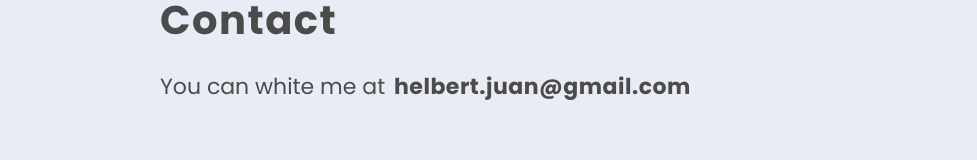
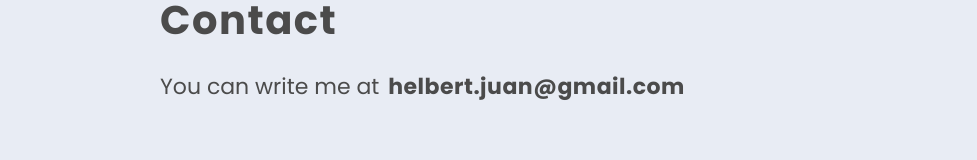
Before and after one commit to juanhelbert/resume, a React (Create React App) app: page / in a window 1280 px wide. Shown: the part 3835-3995 px from the top of the page, without its empty margins (0-977 px from the left). Built offline with nearby package versions, Linux system fonts and the light colour scheme.

Commit message:
Fixing little errors

```diff
--- a/public/index.html
+++ b/public/index.html
@@ -6,7 +6,7 @@
   <link rel="icon" href="%PUBLIC_URL%/favicon.ico" />
   <meta name="viewport" content="width=device-width, initial-scale=1" />
   <meta name="theme-color" content="#000000" />
-  <meta name="description" content="Juan Helbert. A Software Engineer, a frontend developer." />
+  <meta name="description" content="A Software Engineer, a frontend developer." />
   <link rel="apple-touch-icon" href="%PUBLIC_URL%/logo192.png" />
   <!--
       manifest.json provides metadata used when your web app is installed on a
--- a/src/organisms/Content/Content.js
+++ b/src/organisms/Content/Content.js
@@ -40,7 +40,7 @@ const Content = () => {
       <section className='container contact'>
         <Fade>
           <h2>Contact</h2>
-          <p>You can white me at <a href='mailto:helbert.juan@gmail.com'>helbert.juan@gmail.com</a></p>
+          <p>You can write me at <a href='mailto:helbert.juan@gmail.com'>helbert.juan@gmail.com</a></p>
         </Fade>
       </section>
     </div >
```
